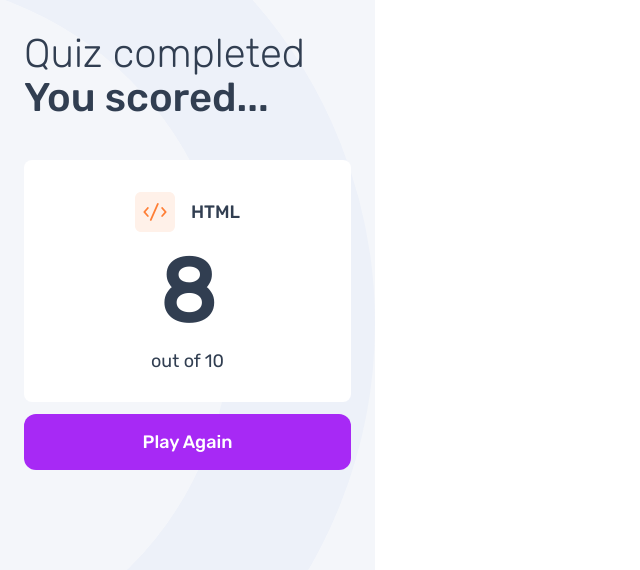
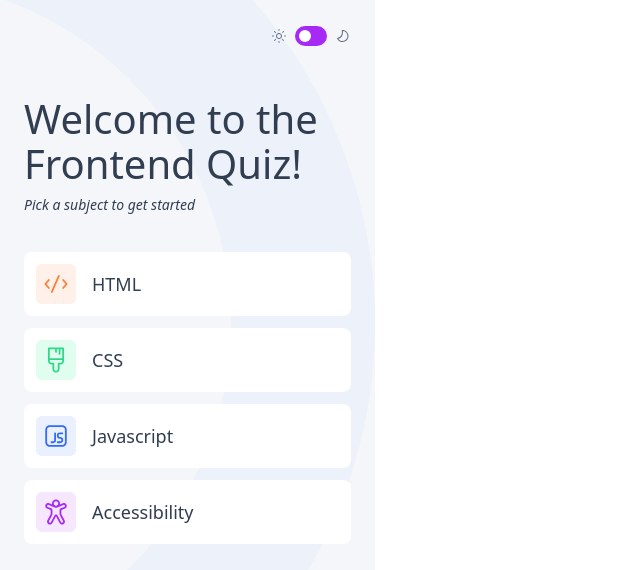
Before and after one commit to shaversj/frontend-quiz-app, a React (Vite) app: page / in a window 1280 px wide. Shown: the top 570 px of the page, without its empty margins (0-640 px from the left). Built offline with nearby package versions, Linux system fonts and the light colour scheme.

Commit message:
Add logic to launch score page when game ends

```diff
--- a/src/App.jsx
+++ b/src/App.jsx
@@ -19,19 +19,25 @@ function App() {
     setIsQuizVisible(true);
   };
 
+  const handlePlayAgainClick = () => {
+    setMaxNumberOfQuestions(0);
+    setActiveQuizName(null);
+    setIsQuizVisible(false);
+    setQuiz(null);
+  };
+
   return (
     <>
-      <div id={"test"} className={"h-[812px] max-w-screen-sm bg-light-grey font-Rubik"}>
+      <div id={"test"} className={"font-Rubik h-[812px] max-w-screen-sm bg-light-grey"}>
         {isQuizVisible ? (
           <>
             <Header iconPath={quiz[0].icon} text={quiz[0].title} />
-            <QuizList quiz={quiz} maxNumberOfQuestions={maxNumberOfQuestions} />
+            <QuizList quiz={quiz} maxNumberOfQuestions={maxNumberOfQuestions} handlePlayAgainClick={handlePlayAgainClick} />
           </>
         ) : (
           <>
-            <ScorePage />
-            {/*<Header />*/}
-            {/*<HomePage startQuizHandler={startQuizHandler} />*/}
+            <Header />
+            <HomePage startQuizHandler={startQuizHandler} />
           </>
         )}
       </div>
--- a/src/QuizList.jsx
+++ b/src/QuizList.jsx
@@ -1,7 +1,8 @@
 import QuizQuestion from "./QuizQuestion.jsx";
 import { useState } from "react";
+import ScorePage from "./ScorePage.jsx";
 
-const QuizList = ({ quiz, maxNumberOfQuestions }) => {
+const QuizList = ({ quiz, maxNumberOfQuestions, handlePlayAgainClick }) => {
   const [indexOfCurrentQuestion, setIndexOfCurrentQuestion] = useState(0);
   const [numberOfCorrectAnswers, setNumberOfCorrectAnswers] = useState(0);
   const [highlightedIndex, setHighlightedIndex] = useState();
@@ -31,6 +32,18 @@ const QuizList = ({ quiz, maxNumberOfQuestions }) => {
 
   return (
     <>
+      {indexOfCurrentQuestion >= maxNumberOfQuestions ? (
+        <>
+          <ScorePage
+            text={quiz[0].title}
+            iconPath={quiz[0].icon}
+            numOfCorrectAnswers={numberOfCorrectAnswers}
+            numOfQuestions={maxNumberOfQuestions}
+            handlePlayAgainClick={handlePlayAgainClick}
+          />
+        </>
+      ) : (
+        <>
           <QuizQuestion
             isAnswerSubmitted={isAnswerSubmitted}
             highlightHandler={highlightHandler}
@@ -42,6 +55,8 @@ const QuizList = ({ quiz, maxNumberOfQuestions }) => {
             nextQuestionHandler={nextQuestionHandler}
           />
         </>
+      )}
+    </>
   );
 };
 
--- a/src/ScorePage.jsx
+++ b/src/ScorePage.jsx
@@ -1,4 +1,4 @@
-const ScorePage = ({ iconPath, text, numOfCorrectAnswers, numOfQuestions }) => {
+const ScorePage = ({ iconPath, text, numOfCorrectAnswers, numOfQuestions, handlePlayAgainClick }) => {
   return (
     <>
       <div className={"px-6 pt-[32px] text-dark-navy"}>
@@ -8,14 +8,14 @@ const ScorePage = ({ iconPath, text, numOfCorrectAnswers, numOfQuestions }) => {
 
         <div className={"mt-[40px] grid place-items-center gap-y-4 rounded-lg bg-white py-[32px]"}>
           <div className={"flex items-center gap-x-4"}>
-            <img className={"h-[40px] w-[40px]"} src={"src/assets/images/html.svg"} alt={""} />
-            <h1 className={"font-Rubik-Medium text-left text-[18px] leading-6 text-dark-navy"}>HTML</h1>
+            <img className={"h-[40px] w-[40px]"} src={iconPath} alt={""} />
+            <h1 className={"text-left font-Rubik-Medium text-[18px] leading-6 text-dark-navy"}>{text}</h1>
           </div>
-          <strong className={"font-Rubik-Regular text-[88px] leading-none"}>8</strong>
-          <span className={"font-Rubik-Regular block text-[18px] leading-none"}>out of 10</span>
+          <strong className={"font-Rubik-Regular text-[88px] leading-none"}>{numOfCorrectAnswers}</strong>
+          <span className={"block font-Rubik-Regular text-[18px] leading-none"}>out of {numOfQuestions}</span>
         </div>
 
-        <button type={"submit"} className={"mt-3 w-full rounded-xl bg-secondary-purple py-[19px] leading-none"}>
+        <button onClick={handlePlayAgainClick} className={"mt-3 w-full rounded-xl bg-secondary-purple py-[19px] leading-none"}>
           <span className={"font-Rubik-Medium text-[18px] text-white"}>Play Again</span>
         </button>
       </div>
```
Lines whose indentation alone changed are shown as unchanged.
